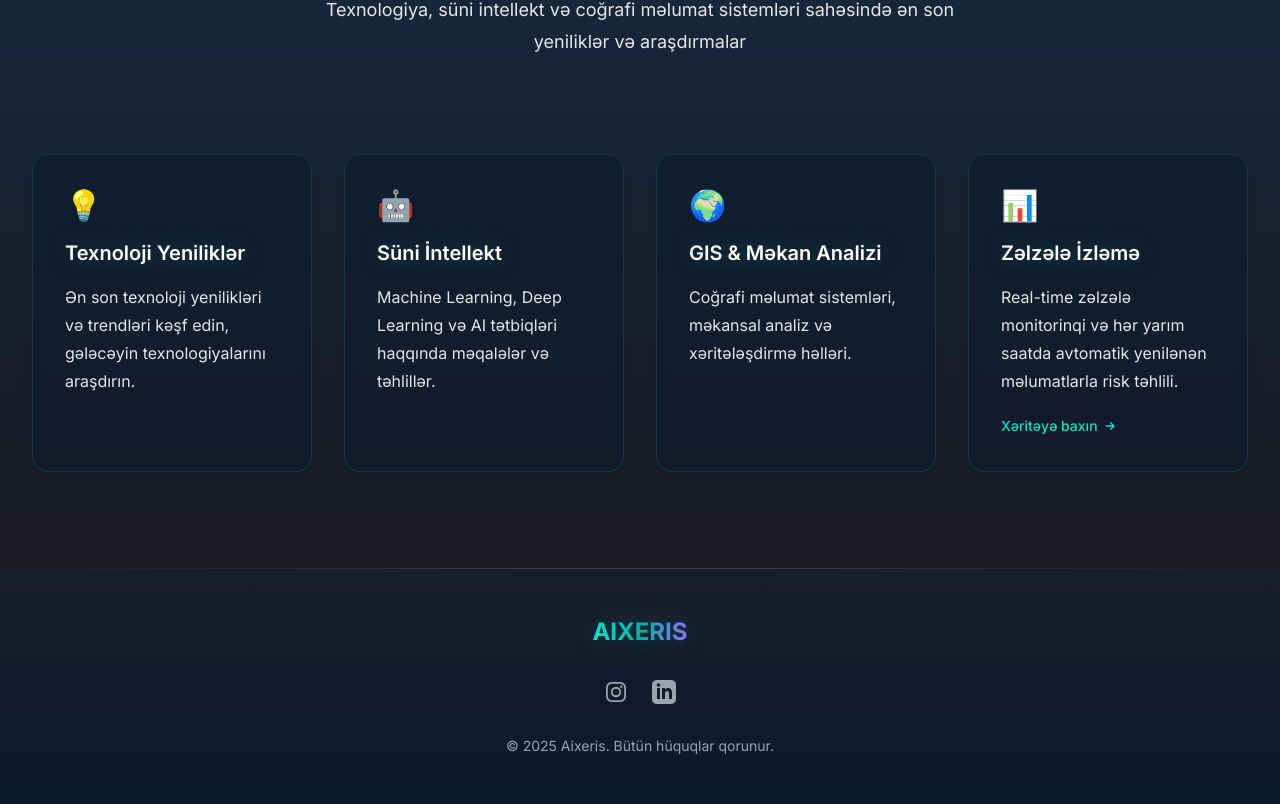
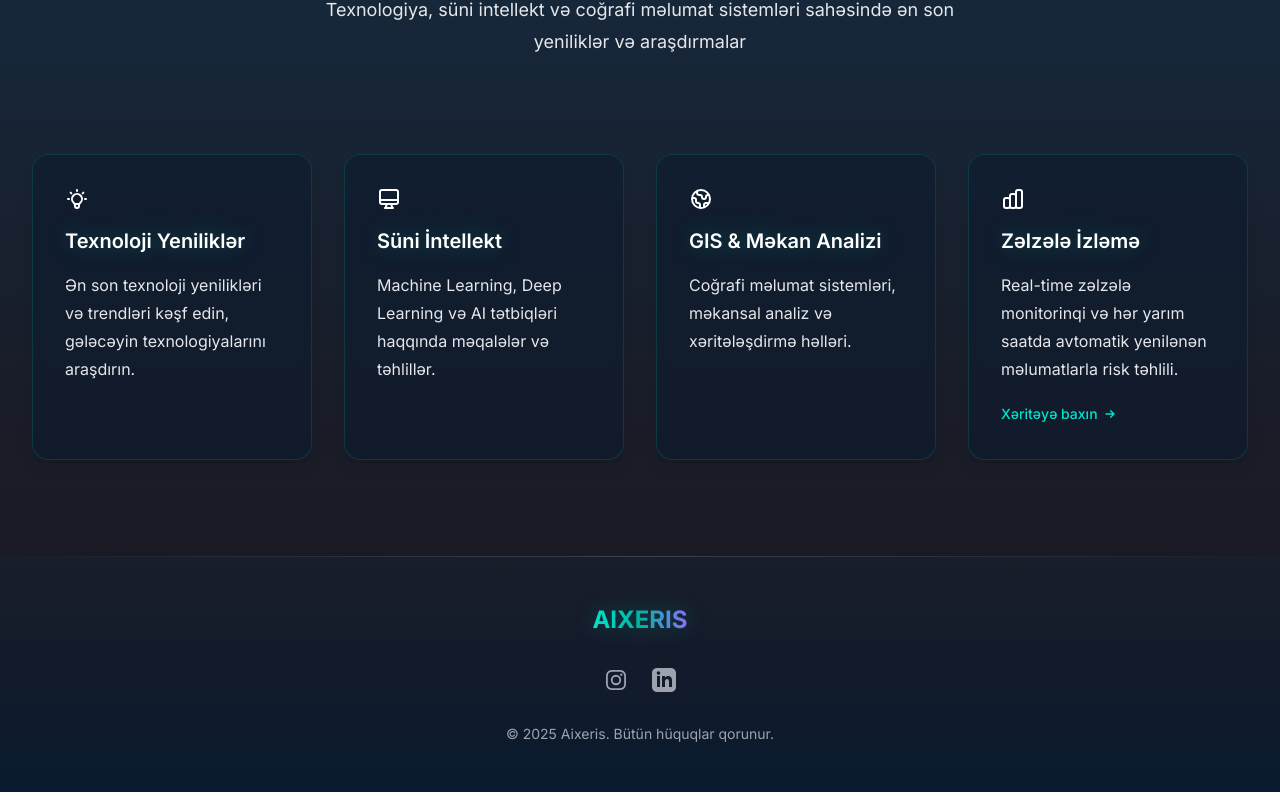
Before and after one commit to DevHuseyn/Aixeris, a Next.js app: page / in a window 1280 px wide. Shown: the part 1670-2474 px from the top of the page. Built offline with nearby package versions, Linux system fonts and the light colour scheme.

Commit message:
Emojiləri profesyonel SVG ikonları ilə əvəz edildi

```diff
--- a/src/app/earthquakes/modern-page.tsx
+++ b/src/app/earthquakes/modern-page.tsx
@@ -726,7 +726,11 @@ export default function ModernEarthquakesPage() {
                               whileHover={{ y: -5 }}
                             >
                               <h3 className="text-lg font-semibold mb-4 text-white flex items-center">
-                                <span className="mr-2">📊</span>
+                                <span className="bg-[#00B4A2]/20 text-[#00E5CC] p-1.5 rounded-md flex items-center justify-center mr-2">
+                                  <svg className="w-5 h-5" fill="none" viewBox="0 0 24 24" stroke="currentColor">
+                                    <path strokeLinecap="round" strokeLinejoin="round" strokeWidth={2} d="M9 19v-6a2 2 0 00-2-2H5a2 2 0 00-2 2v6a2 2 0 002 2h2a2 2 0 002-2zm0 0V9a2 2 0 012-2h2a2 2 0 012 2v10m-6 0a2 2 0 002 2h2a2 2 0 002-2m0 0V5a2 2 0 012-2h2a2 2 0 012 2v14a2 2 0 01-2 2h-2a2 2 0 01-2-2z" />
+                                  </svg>
+                                </span>
                                 Maqnitudaya görə paylanma
                               </h3>
                               <div className="w-full h-64">
@@ -781,7 +785,11 @@ export default function ModernEarthquakesPage() {
                               whileHover={{ y: -5 }}
                             >
                               <h3 className="text-lg font-semibold mb-4 text-white flex items-center">
-                                <span className="mr-2">📈</span>
+                                <span className="bg-[#00B4A2]/20 text-[#8B6FFF] p-1.5 rounded-md flex items-center justify-center mr-2">
+                                  <svg className="w-5 h-5" fill="none" viewBox="0 0 24 24" stroke="currentColor">
+                                    <path strokeLinecap="round" strokeLinejoin="round" strokeWidth={2} d="M13 7h8m0 0v8m0-8l-8 8-4-4-6 6" />
+                                  </svg>
+                                </span>
                                 Günlük statistika
                               </h3>
                               <div className="w-full h-64">
--- a/src/components/ui/world-map-demo.tsx
+++ b/src/components/ui/world-map-demo.tsx
@@ -9,22 +9,38 @@ const features = [
   {
     title: "Texnoloji Yeniliklər",
     description: "Ən son texnoloji yenilikləri və trendləri kəşf edin, gələcəyin texnologiyalarını araşdırın.",
-    icon: "💡"
+    icon: (
+      <svg xmlns="http://www.w3.org/2000/svg" className="h-6 w-6" fill="none" viewBox="0 0 24 24" stroke="currentColor">
+        <path strokeLinecap="round" strokeLinejoin="round" strokeWidth={2} d="M9.663 17h4.673M12 3v1m6.364 1.636l-.707.707M21 12h-1M4 12H3m3.343-5.657l-.707-.707m2.828 9.9a5 5 0 117.072 0l-.548.547A3.374 3.374 0 0014 18.469V19a2 2 0 11-4 0v-.531c0-.895-.356-1.754-.988-2.386l-.548-.547z" />
+      </svg>
+    )
   },
   {
     title: "Süni İntellekt",
     description: "Machine Learning, Deep Learning və AI tətbiqləri haqqında məqalələr və təhlillər.",
-    icon: "🤖"
+    icon: (
+      <svg xmlns="http://www.w3.org/2000/svg" className="h-6 w-6" fill="none" viewBox="0 0 24 24" stroke="currentColor">
+        <path strokeLinecap="round" strokeLinejoin="round" strokeWidth={2} d="M9.75 17L9 20l-1 1h8l-1-1-.75-3M3 13h18M5 17h14a2 2 0 002-2V5a2 2 0 00-2-2H5a2 2 0 00-2 2v10a2 2 0 002 2z" />
+      </svg>
+    )
   },
   {
     title: "GIS & Məkan Analizi",
     description: "Coğrafi məlumat sistemləri, məkansal analiz və xəritələşdirmə həlləri.",
-    icon: "🌍"
+    icon: (
+      <svg xmlns="http://www.w3.org/2000/svg" className="h-6 w-6" fill="none" viewBox="0 0 24 24" stroke="currentColor">
+        <path strokeLinecap="round" strokeLinejoin="round" strokeWidth={2} d="M3.055 11H5a2 2 0 012 2v1a2 2 0 002 2 2 2 0 012 2v2.945M8 3.935V5.5A2.5 2.5 0 0010.5 8h.5a2 2 0 012 2 2 2 0 104 0 2 2 0 012-2h1.064M15 20.488V18a2 2 0 012-2h3.064M21 12a9 9 0 11-18 0 9 9 0 0118 0z" />
+      </svg>
+    )
   },
   {
     title: "Zəlzələ İzləmə",
     description: "Real-time zəlzələ monitorinqi və hər yarım saatda avtomatik yenilənən məlumatlarla risk təhlili.",
-    icon: "📊",
+    icon: (
+      <svg xmlns="http://www.w3.org/2000/svg" className="h-6 w-6" fill="none" viewBox="0 0 24 24" stroke="currentColor">
+        <path strokeLinecap="round" strokeLinejoin="round" strokeWidth={2} d="M9 19v-6a2 2 0 00-2-2H5a2 2 0 00-2 2v6a2 2 0 002 2h2a2 2 0 002-2zm0 0V9a2 2 0 012-2h2a2 2 0 012 2v10m-6 0a2 2 0 002 2h2a2 2 0 002-2m0 0V5a2 2 0 012-2h2a2 2 0 012 2v14a2 2 0 01-2 2h-2a2 2 0 01-2-2z" />
+      </svg>
+    ),
     link: "/earthquakes",
     linkText: "Xəritəyə baxın"
   }
@@ -111,7 +127,11 @@ export function WorldMapDemo() {
                     href="/earthquakes"
                     className="block px-4 py-3 text-sm text-gray-200 hover:bg-[#00B4A2]/10 transition-colors duration-200 flex items-center space-x-2"
                   >
-                    <span className="text-lg">📊</span>
+                    <span className="text-[#00E5CC] bg-[#00B4A2]/10 p-1.5 rounded-md flex items-center justify-center">
+                      <svg className="w-5 h-5" fill="none" viewBox="0 0 24 24" stroke="currentColor">
+                        <path strokeLinecap="round" strokeLinejoin="round" strokeWidth={2} d="M9 19v-6a2 2 0 00-2-2H5a2 2 0 00-2 2v6a2 2 0 002 2h2a2 2 0 002-2zm0 0V9a2 2 0 012-2h2a2 2 0 012 2v10m-6 0a2 2 0 002 2h2a2 2 0 002-2m0 0V5a2 2 0 012-2h2a2 2 0 012 2v14a2 2 0 01-2 2h-2a2 2 0 01-2-2z" />
+                      </svg>
+                    </span>
                     <div>
                       <div className="font-medium text-white">Zəlzələ Xəritəsi</div>
                       <div className="text-xs text-gray-400">Hər 30 dəqiqədə yenilənir</div>
@@ -122,7 +142,11 @@ export function WorldMapDemo() {
                     href="#"
                     className="block px-4 py-3 text-sm text-gray-200 hover:bg-[#00B4A2]/10 transition-colors duration-200 flex items-center space-x-2"
                   >
-                    <span className="text-lg">🌍</span>
+                    <span className="text-[#00E5CC] bg-[#00B4A2]/10 p-1.5 rounded-md flex items-center justify-center">
+                      <svg className="w-5 h-5" fill="none" viewBox="0 0 24 24" stroke="currentColor">
+                        <path strokeLinecap="round" strokeLinejoin="round" strokeWidth={2} d="M3.055 11H5a2 2 0 012 2v1a2 2 0 002 2 2 2 0 012 2v2.945M8 3.935V5.5A2.5 2.5 0 0010.5 8h.5a2 2 0 012 2 2 2 0 104 0 2 2 0 012-2h1.064M15 20.488V18a2 2 0 012-2h3.064M21 12a9 9 0 11-18 0 9 9 0 0118 0z" />
+                      </svg>
+                    </span>
                     <div>
                       <div className="font-medium text-white">Məkan Analizi</div>
                       <div className="text-xs text-gray-400">Tezliklə əlavə olunacaq</div>
```
